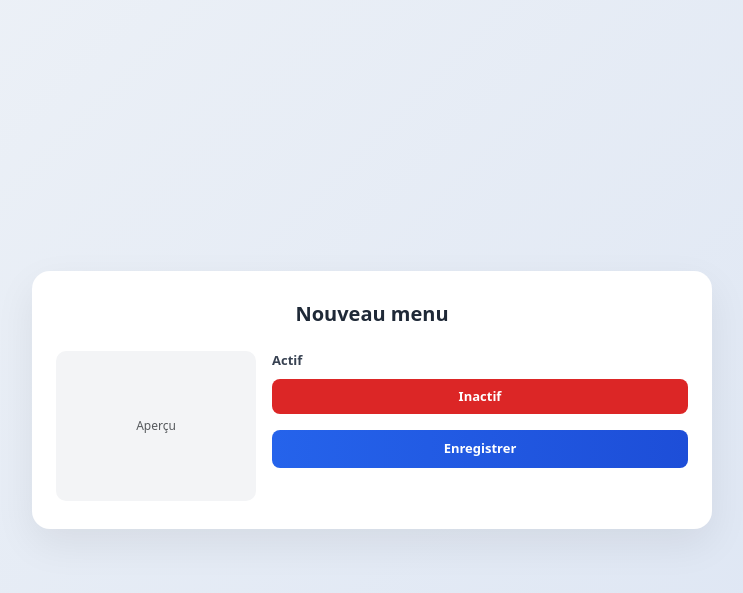
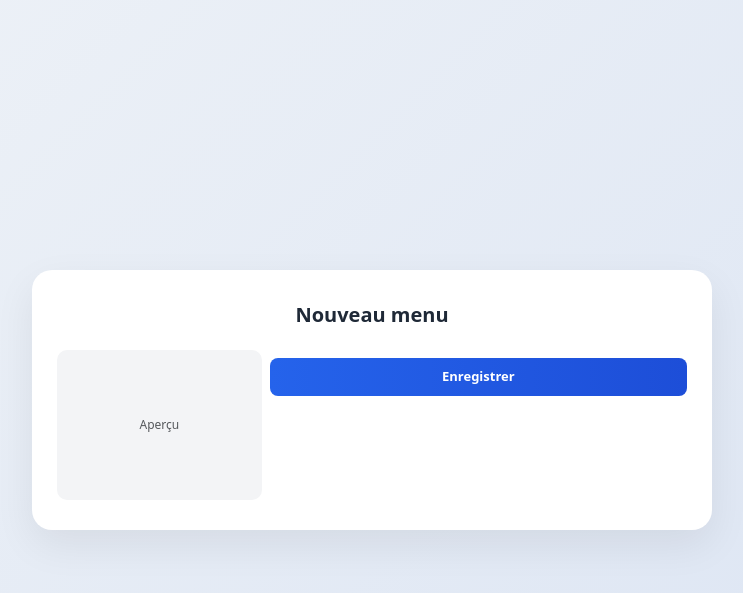
Before and after one commit to mixrafynha/vitegourmand, a Symfony app: template templates/admin/menu/new.html.twig in a window 1280 px wide. Shown: the top 593 px of the page, without its empty margins (268-1011 px from the left). Run offline with Twig, Linux system fonts and the light colour scheme; the template is opened without the code that fills it, so the values that code supplies are empty; form fields are guessed from the names that the template uses; some libraries are stand-ins or nearby versions.

Commit message:
Update new.html.twig

```diff
--- a/templates/admin/menu/new.html.twig
+++ b/templates/admin/menu/new.html.twig
@@ -20,9 +20,9 @@
 
         .card-custom {
             border: 0;
-            border-radius: 18px;
+            border-radius: 20px;
             box-shadow: 0 15px 40px rgba(0,0,0,0.07);
-            padding: 28px 24px;
+            padding: 30px 25px;
             background: #ffffff;
             max-width: 680px;
             margin: auto;
@@ -31,57 +31,40 @@
         .title {
             font-weight: 700;
             font-size: 20px;
-            margin-bottom: 22px;
+            margin-bottom: 20px;
             text-align: center;
             color: #1f2937;
         }
 
+        /* Labels alinhadas à esquerda */
         label {
             font-weight: 600;
             font-size: 13px;
             display: block;
             text-align: left;
             margin-bottom: 4px;
-            color: #374151;
         }
 
         .form-control {
             border-radius: 8px;
-            padding: 7px 10px;
+            padding: 6px 10px;
             font-size: 13px;
-            border: 1px solid #d1d5db;
         }
 
-        .form-control:focus {
-            border-color: #2563eb;
-            box-shadow: 0 0 0 0.15rem rgba(37, 99, 235, 0.25);
+        .form-check {
+            padding-left: 1.6em;
         }
 
-        /* Toggle Actif */
-        .btn-toggle {
-            width: 100%;
-            border-radius: 8px;
-            padding: 8px;
-            font-size: 13px;
-            font-weight: 600;
-            border: none;
-            transition: all 0.2s ease;
-            color: white;
+        .form-check-input {
+            cursor: pointer;
         }
 
-        .btn-actif {
-            background-color: #16a34a;
+        .form-check-label {
+            cursor: pointer;
+            font-size: 13px;
         }
 
-        .btn-inactif {
-            background-color: #dc2626;
-        }
-
-        .btn-toggle:active {
-            transform: scale(0.98);
-        }
-
-        .btn-submit {
+        .btn-custom {
             width: 100%;
             padding: 9px;
             border-radius: 8px;
@@ -90,11 +73,12 @@
             background: linear-gradient(90deg, #2563eb, #1d4ed8);
             border: none;
             color: #fff;
-            transition: 0.2s ease;
+            transition: 0.3s ease;
         }
 
-        .btn-submit:hover {
-            opacity: 0.95;
+        .btn-custom:hover {
+            transform: translateY(-1px);
+            box-shadow: 0 6px 15px rgba(37,99,235,0.25);
         }
 
         .image-preview {
@@ -132,13 +116,23 @@
                 border-radius: 14px;
             }
 
+            .row {
+                margin: 0 !important;
+            }
+
+            .col-md-4,
+            .col-md-8 {
+                padding: 4px !important;
+            }
+
             .image-preview {
                 height: 120px;
                 margin-bottom: 8px;
             }
 
+            .mb-2,
             .mb-3 {
-                margin-bottom: 10px !important;
+                margin-bottom: 8px !important;
             }
         }
     </style>
@@ -153,47 +147,39 @@
                 Nouveau menu
             </div>
 
-            <div class="row g-3 align-items-start">
+            <div class="row g-2 align-items-start">
 
-                <!-- Aperçu image -->
+                <!-- Preview -->
                 <div class="col-md-4">
                     <div class="image-preview" id="previewContainer">
                         <span class="text-muted">Aperçu</span>
                     </div>
                 </div>
 
-                <!-- Formulaire -->
+                <!-- Form -->
                 <div class="col-md-8">
 
                     {{ form_start(form) }}
 
-                        {# Tous les champs sauf actif #}
                         {% for field in form %}
-                            {% if field.vars.name != 'actif' %}
-                                <div class="mb-3">
+
+                            {% if field.vars.block_prefixes[1] == 'checkbox' %}
+                                <div class="mb-3 form-check">
+                                    {{ form_widget(field, { attr: { class: 'form-check-input' } }) }}
+                                    {{ form_label(field, null, { label_attr: { class: 'form-check-label' } }) }}
+                                    {{ form_errors(field) }}
+                                </div>
+                            {% else %}
+                                <div class="mb-2">
                                     {{ form_label(field) }}
                                     {{ form_widget(field, { attr: { class: 'form-control' } }) }}
                                     {{ form_errors(field) }}
                                 </div>
                             {% endif %}
+
                         {% endfor %}
 
-                        {# Champ Actif personnalisé #}
-                        <div class="mb-3">
-                            {{ form_label(form.actif) }}
-
-                            <div class="d-none">
-                                {{ form_widget(form.actif) }}
-                            </div>
-
-                            <button type="button"
-                                    id="toggleActif"
-                                    class="btn-toggle {{ form.actif.vars.value ? 'btn-actif' : 'btn-inactif' }}">
-                                {{ form.actif.vars.value ? 'Actif' : 'Inactif' }}
-                            </button>
-                        </div>
-
-                        <button type="submit" class="btn-submit">
+                        <button type="submit" class="btn btn-custom mt-2">
                             Enregistrer
                         </button>
 
@@ -209,47 +195,23 @@
 
 <script>
 document.addEventListener("DOMContentLoaded", function () {
-
-    // Preview image
-    const inputFile = document.querySelector('input[type="file"]');
+    const input = document.querySelector('input[type="file"]');
     const previewContainer = document.getElementById('previewContainer');
 
-    if (inputFile) {
-        inputFile.addEventListener("change", function () {
+    if (input) {
+        input.addEventListener("change", function () {
             const file = this.files[0];
+
             if (file) {
                 const reader = new FileReader();
                 reader.onload = function (e) {
                     previewContainer.innerHTML =
-                        `<img src="${e.target.result}" alt="Aperçu">`;
+                        `<img src="${e.target.result}" alt="Preview">`;
                 };
                 reader.readAsDataURL(file);
             }
         });
     }
-
-    // Toggle Actif sécurisé
-    const toggleBtn = document.getElementById("toggleActif");
-    const checkbox = document.querySelector('input[name$="[actif]"]');
-
-    if (toggleBtn && checkbox) {
-
-        toggleBtn.addEventListener("click", function () {
-
-            checkbox.checked = !checkbox.checked;
-
-            if (checkbox.checked) {
-                toggleBtn.classList.remove("btn-inactif");
-                toggleBtn.classList.add("btn-actif");
-                toggleBtn.textContent = "Actif";
-            } else {
-                toggleBtn.classList.remove("btn-actif");
-                toggleBtn.classList.add("btn-inactif");
-                toggleBtn.textContent = "Inactif";
-            }
-        });
-    }
-
 });
 </script>
 
```
